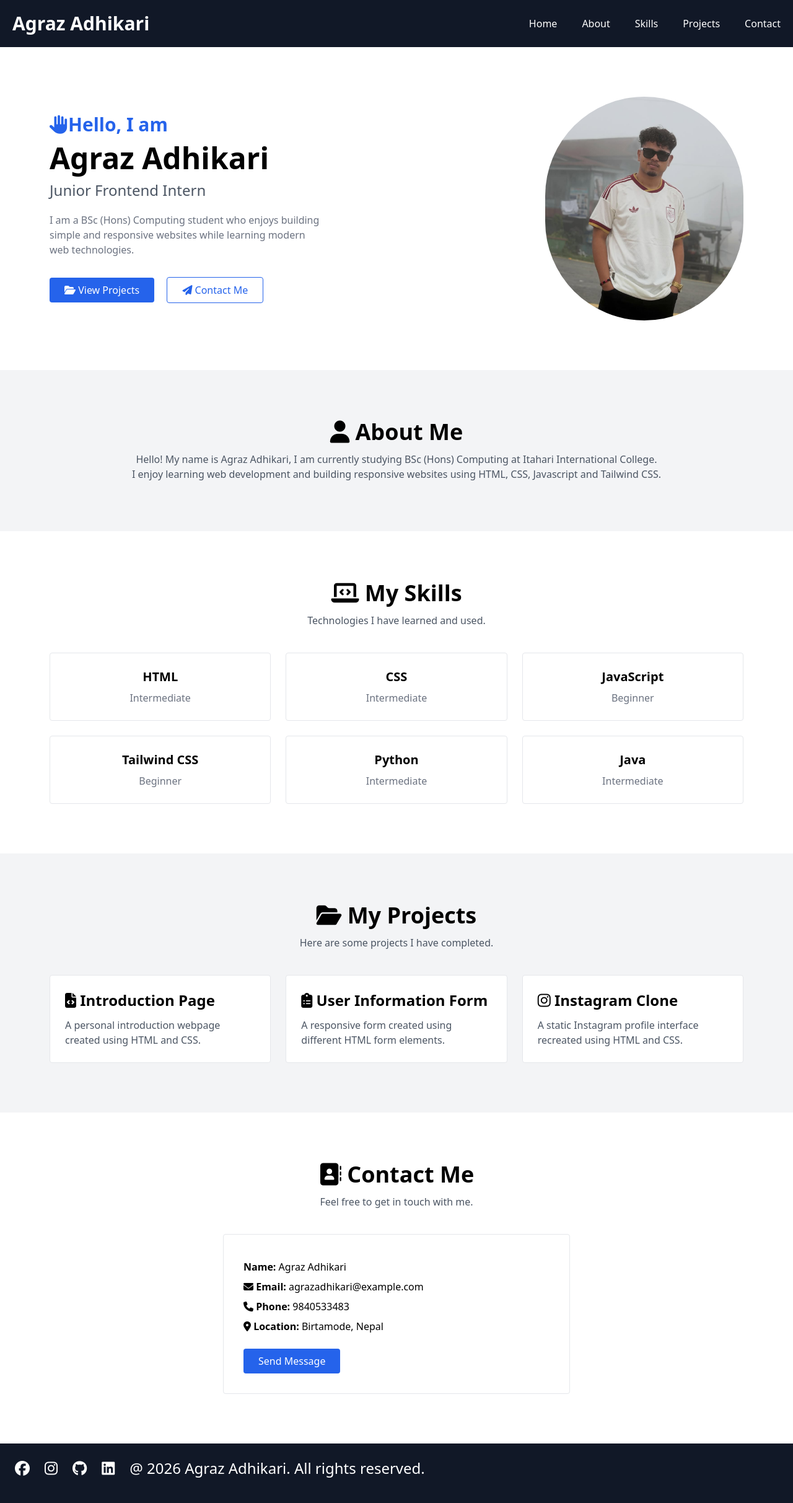
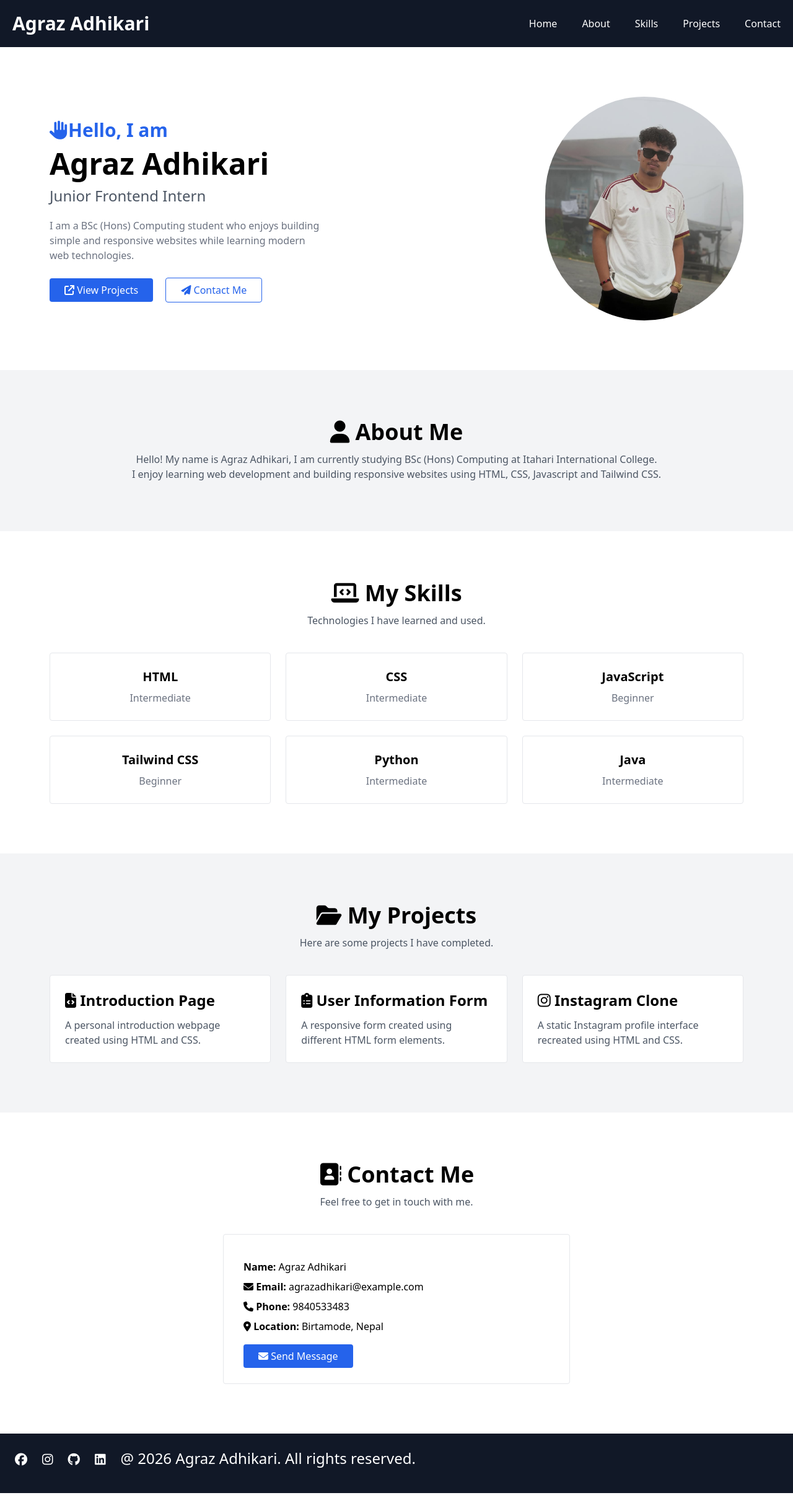
Before and after one commit to Agraz-10/tailwind-portfolio, a plain HTML site: page index.html in a window 1280 px wide. Shown: the whole page at 62% size. Drawn offline with nearby package versions, Linux system fonts and the light colour scheme.

Commit message:
style: improve navigation and button interactions

```diff
--- a/index.html
+++ b/index.html
@@ -17,11 +17,13 @@
                 </h1>
 
                 <ul class="flex gap-10 text-white">
-                    <a href="#home">Home</a>
-                    <a href="#about">About</a>
-                    <a href="#skills">Skills</a>
-                    <a href="#projects">Projects</a>
-                    <a href="#contact">Contact</a>
+                    <div class="hover:bg-blue-600"></div>
+                    <a href="#home" class="hover:text-blue-400">Home</a>
+                    <a href="#about" class="hover:text-blue-400">About</a>
+                    <a href="#skills" class="hover:text-blue-400">Skills</a>
+                    <a href="#projects" class="hover:text-blue-400">Projects</a>
+                    <a href="#contact" class="hover:text-blue-400">Contact</a>
+
                 </ul>
             </div>
         </nav>
@@ -45,13 +47,17 @@
             </p>
 
             <div class="mt-8">
-                <button class="bg-blue-600 text-white px-6 py-2 rounded">
-                    <i class="fa-solid fa-folder-open"></i>
-                    View Projects
+                <button>
+                    <a href="#projects" class="bg-blue-600 text-white px-6 py-2 rounded hover:bg-gray-600">
+                        <i class="fa-solid fa-arrow-up-right-from-square"></i>
+                        View Projects
+                    </a>
                 </button>
-                <button class="border border-blue-600 text-blue-600 px-6 py-2 rounded ml-4">
-                    <i class="fa-solid fa-paper-plane"></i>
-                    Contact Me
+                <button>
+                    <a href="#contact" class="border border-blue-600 text-blue-600 px-6 py-2 rounded ml-4 hover:bg-gray-600 hover:text-white">
+                        <i class="fa-solid fa-paper-plane"></i>
+                        Contact Me
+                    </a>
                 </button>
             </div>
         </div>
@@ -211,8 +217,11 @@
             </p>
 
             <div class="mt-6">
-                <button class="bg-blue-600 text-white px-6 py-2 rounded">
-                    Send Message
+                <button>
+                    <a href="mailto:agraz.adhikari248@gmail.com" class="bg-blue-600 text-white px-6 py-2 rounded hover:bg-gray-700">
+                        <i class="fa-solid fa-envelope"></i>
+                        Send Message
+                    </a>
                 </button>
             </div>
         </div>
@@ -220,10 +229,10 @@
 
     <footer class="bg-gray-900 text-white text-center p-6">
         <div class="flex jusify-center gap-6 text-2xl mb-4">
-            <a href="https://www.facebook.com/agraz.adhikari.14"><i class="fa-brands fa-facebook"></i></a>
-            <a href="https://www.instagram.com/agraz_10/"><i class="fa-brands fa-instagram"></i></a>
-            <a href="https://github.com/Agraz-10"><i class="fa-brands fa-github"></i></a>
-            <a href="https://www.linkedin.com/in/agraz-adhikari-252ba2412/"><i class="fa-brands fa-linkedin"></i></a>
+            <a href="https://www.facebook.com/agraz.adhikari.14"><i class="fa-brands fa-facebook text-xl hover:text-blue-500"></i></a>
+            <a href="https://www.instagram.com/agraz_10/"><i class="fa-brands fa-instagram text-xl hover:text-pink-500"></i></a>
+            <a href="https://github.com/Agraz-10"><i class="fa-brands fa-github text-xl hover:text-gray-500"></i></a>
+            <a href="https://www.linkedin.com/in/agraz-adhikari-252ba2412/"><i class="fa-brands fa-linkedin text-xl hover:text-blue-500"></i></a>
         <p>
             @ 2026 Agraz Adhikari. All rights reserved.
         </p>
```
